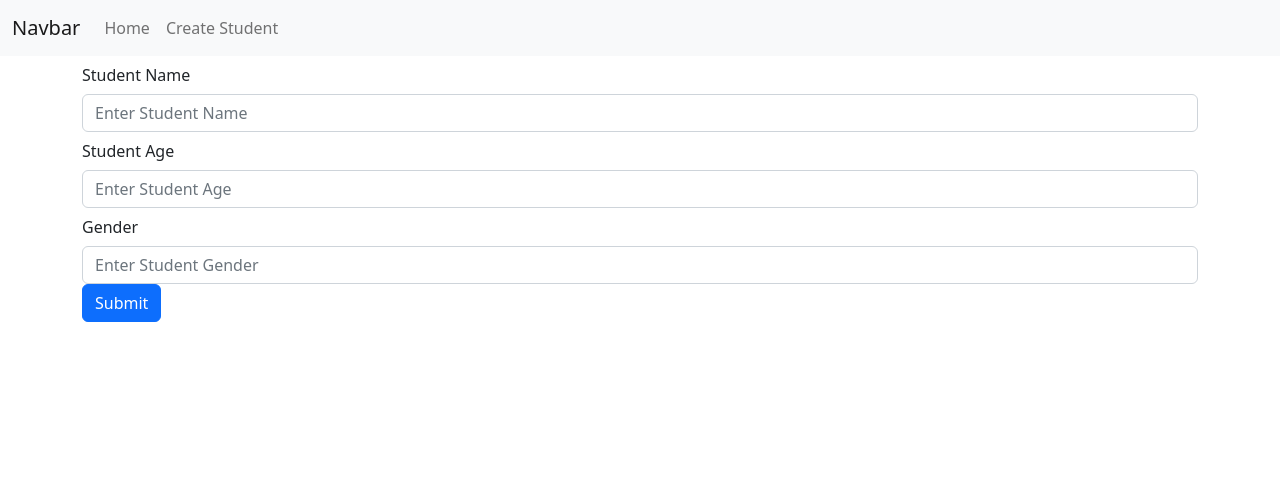
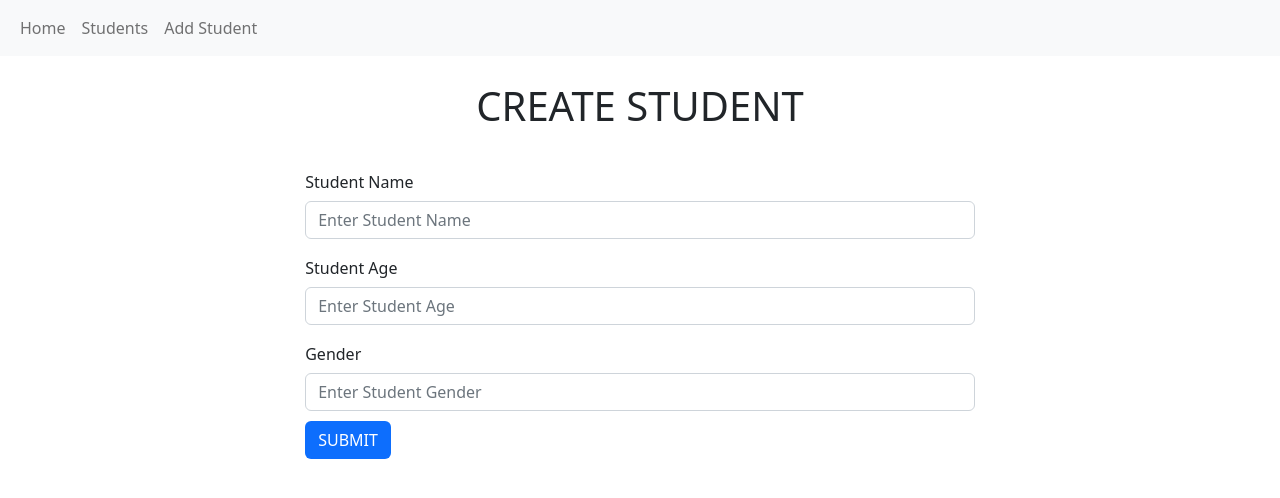
Before and after one commit to mangala-karunarathne/Learnng-Management-System, a React (Create React App) app in the folder frontend/: page /add in a window 1280 px wide. Shown: the top 498 px of the page. Built offline with nearby package versions, Linux system fonts and the light colour scheme.

Commit message:
Finalized Front End

```diff
--- a/frontend/src/App.css
+++ b/frontend/src/App.css
@@ -36,3 +36,72 @@
     transform: rotate(360deg);
   }
 }
+
+.topic h1 {
+  text-align: center;
+  margin: 2%;
+  text-transform: uppercase;
+}
+
+/*-----form styles-----*/
+.container form {
+  margin-left: auto;
+  margin-right: auto;
+  margin-top: 3%;
+  width: 60%;
+}
+
+.from-group {
+  margin-bottom: 10px;
+}
+
+/*-----students table-----*/
+#student-tb {
+  font-family: Arial, Helvetica, sans-serif;
+  border-collapse: collapse;
+  width: 80%;
+  margin-left: auto;
+  margin-right: auto;
+  margin-top: 3%;
+}
+
+#student-tb td, #student-tb th {
+  border: 1px solid #ddd;
+  padding: 8px;
+}
+
+#student-tb tr:nth-child(even){background-color: #f2f2f2;}
+
+#student-tb tr:hover {background-color: #ddd;}
+
+#student-tb th {
+  padding: 12px;
+  text-align: center;
+  background-color:#0d6efd;
+  color: white;
+}
+
+#student-tb td {
+  padding: 10px;
+  text-align: center;
+}
+
+/*-----button styles-----*/
+.btn {
+  background-color: #0d6efd;
+  color: white;
+}
+
+/*-----home page-----*/
+.home-title p{
+  text-align: center;
+  text-transform: uppercase;
+  margin: 0;
+  position: absolute;
+  top: 50%;
+  left: 50%;
+  transform: translate(-50%, -50%);
+  color: #0d6efd;
+  font-size: 50px;
+  font-weight: bold;
+}
--- a/frontend/src/App.js
+++ b/frontend/src/App.js
@@ -1,10 +1,12 @@
+import {BrowserRouter as Router, Route, Routes} from "react-router-dom"
+
 import './App.css';
 import CounterClass from './components/CounterClass';
 import CounterFunction from './components/CounterFunction';
 import Header from './components/Header';
-import AddStudent from './components/AddStudent';//Location of AddStudent function
-import {BrowserRouter as Router, Route, Routes} from "react-router-dom"
+import AddStudent from './components/Addstudent';//Location of AddStudent function
 import AllStudent from './components/AllStudents';
+import Home from './components/Home';
 
 function App() {
   return (
@@ -13,8 +15,9 @@ function App() {
           <Header/>
 
           <Routes>
-               <Route exact path='/add' element={<AddStudent/>}/>
-               <Route exact path='/' element={<AllStudent/>}/>
+            <Route exact path='/' element={<Home/>}/>
+            <Route exact path='/add' element={<AddStudent/>}/>
+            <Route exact path='/view' element={<AllStudent/>}/>
           </Routes>
 
         </div>
--- a/frontend/src/components/Addstudent.js
+++ b/frontend/src/components/Addstudent.js
@@ -1,6 +1,5 @@
 import React, {useState} from "react";
 import axios from "axios";
-
 
 function AddStudent(){
 
@@ -9,82 +8,66 @@ function AddStudent(){
     const[gender,setGender] = useState("");
 
     function sentData(e){
-
         e.preventDefault();
-        const newStudent = {
-
-                name,
-                age,
-                gender
-
-        }
+        const newStudent = { name, age, gender }
 
        axios.post("http://localhost:5000/student/add",newStudent).then(()=>{
-           alert("Student Added");
+            alert("Student Added Successfully");
             setName("");
             setAge("");
             setGender("");
-
-
        }).catch((err)=>{
-           alert(err)
+           alert(err);
        })
-
     }
 
     return(
+        <div>
+            <div className="topic">
+                <h1>Create Student</h1>
+            </div>
 
             <div className="container">
                 <form onSubmit={sentData}>
-
-
                     <div class="from-group">
                         <label for="name" class="col-sm-2 col-form-label">Student Name</label>
-                        <div >
+                            <div>
                                 <input type="text" readonly class="form-control" id="name" placeholder="Enter Student Name"
                                     onChange={(e)=>{
-
                                         setName(e.target.value);
-
-                        }}/>
+                                    }}
+                                />
                             </div>
                     </div>
 
-
                     <div class="from-group">
                         <label for="age" class="col-sm-2 col-form-label">Student Age</label>
-                        <div >
+                            <div>
                                 <input type="text" readonly class="form-control" id="age" placeholder="Enter Student Age"
                                     onChange={(e)=>{
-
                                         setAge(e.target.value);
-
-                        }}/>
+                                    }}
+                                />
                             </div>
                     </div>
 
-
                     <div class="from-group">
                         <label for="gender" class="col-sm-2 col-form-label">Gender</label>
-                        <div >
+                            <div>
                                 <input type="text" class="form-control" id="gender" placeholder="Enter Student Gender"
                                     onChange={(e)=>{
-
                                         setGender(e.target.value);
-
-                        }}/>
+                                    }}
+                                />
                             </div>
                     </div>
 
-
-                <div >
-                    <button type="submit" class="btn btn-primary">Submit</button>
+                    <div>
+                        <button type="submit" className="btn">SUBMIT</button>
                     </div>
-
-
                 </form>
             </div>
-
+        </div>
     )
 }
 
--- a/frontend/src/components/AllStudents.js
+++ b/frontend/src/components/AllStudents.js
@@ -5,20 +5,40 @@ export default function AllStudent() {
 const [students, setStudents] = useState([]);
 
 useEffect(() => {
-    function getStudents() {
         axios.get("http://localhost:5000/student/").then((res) => {
             setStudents(res.data);
+            console.log('y',students);
         }).catch((err) => {
             alert(err.message);
         })
-    }
+    },[])
 
-
-    },[])
     return (
         <div>
-            <h1>All Students</h1>
-            console.log(students)
+            <div className="topic">
+                <h1>All Students</h1>
+            </div>
+
+            <table id="student-tb">
+                <thead>
+                    <tr>
+                        <th>Name</th>
+                        <th>Age</th>
+                        <th>Gender</th>
+                    </tr>
+                </thead>
+                <tbody>
+                    {students.map(item => {
+                    return (
+                        <tr key={item._id}>
+                            <td>{ item.name }</td>
+                            <td>{ item.age }</td>
+                            <td>{ item.gender }</td>
+                        </tr>
+                    );
+                    })}
+                </tbody>
+            </table>
         </div>
     )
 }
--- a/frontend/src/components/Header.js
+++ b/frontend/src/components/Header.js
@@ -7,7 +7,6 @@ function Header() {
 
         <nav className="navbar navbar-expand-lg bg-light">
             <div className="container-fluid">
-                <a className="navbar-brand" href="#">Navbar</a>
                 <button className="navbar-toggler" type="button" data-bs-toggle="collapse" data-bs-target="#navbarSupportedContent" aria-controls="navbarSupportedContent" aria-expanded="false" aria-label="Toggle navigation">
                     <span className="navbar-toggler-icon"></span>
                 </button>
@@ -17,10 +16,12 @@ function Header() {
                             <Link to="/" className="nav-link ">Home</Link>
                         </li>
                         <li className="nav-item">
-                    <Link to="/add" className="nav-link ">Create Student</Link>
+                            <Link to="/view" className="nav-link ">Students</Link>
+                        </li>
+                        <li className="nav-item">
+                            <Link to="/add" className="nav-link ">Add Student</Link>
                         </li>
                     </ul>
-
                 </div>
             </div>
         </nav>
--- /dev/null
+++ b/frontend/src/components/Home.js
@@ -0,0 +1,9 @@
+import React from "react";
+
+export default function Home() {
+    return (
+        <div className="home-title">
+               <p>Learning Management System </p>
+        </div>
+    )
+}
```
Lines whose indentation alone changed are shown as unchanged.
